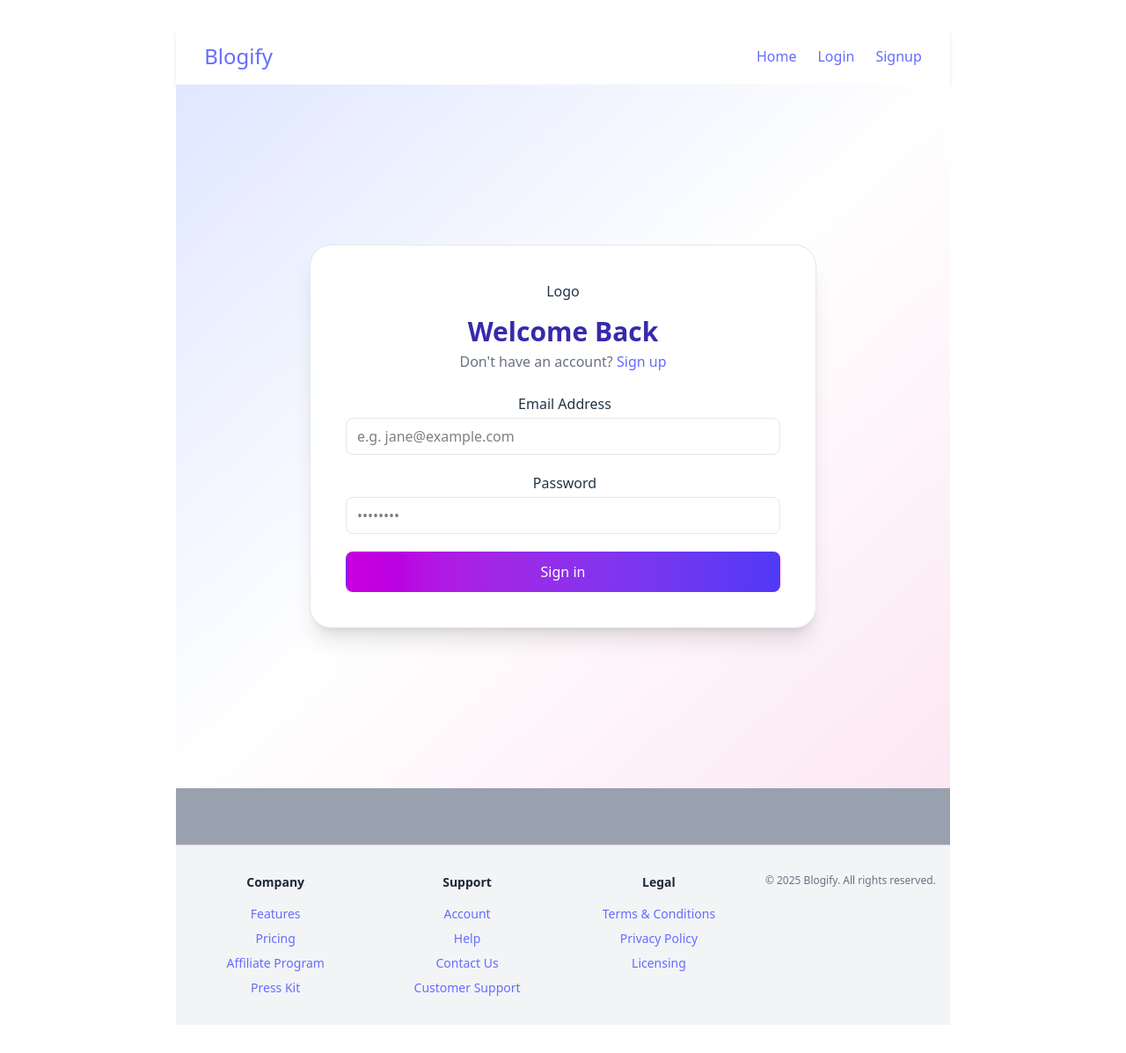
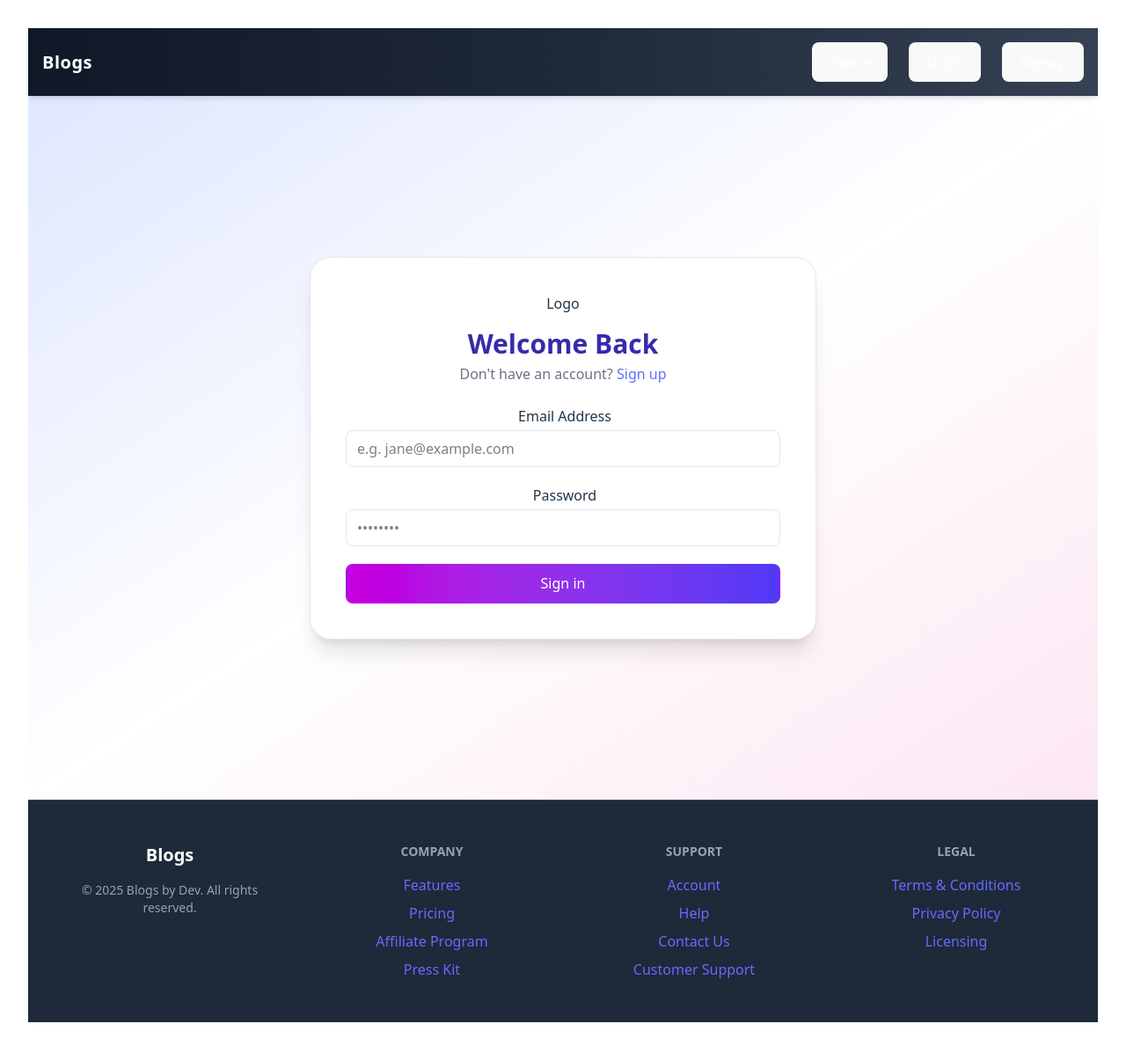
Before and after one commit to DEVRAJ-20/BlogApp, a React (Vite) app: page /login in a window 1280 px wide. Shown: the whole page at 88% size. Built offline with nearby package versions, Linux system fonts and the light colour scheme; no server answers.

Commit message:
changes made

```diff
--- a/src/Components/Footer/Footer.jsx
+++ b/src/Components/Footer/Footer.jsx
@@ -3,39 +3,49 @@ import { Link } from 'react-router-dom';
 
 function Footer() {
     return (
-    <footer className="bg-gray-100 border-t border-gray-300 py-8 mt-16">
-      <div className="max-w-7xl mx-auto px-4 grid grid-cols-1 md:grid-cols-2 lg:grid-cols-4 gap-6 text-sm text-gray-700">
+        <footer className="bg-gray-800 text-gray-300 py-12 border-t border-gray-700">
+            <div className="max-w-7xl mx-auto px-4 sm:px-6 lg:px-8">
+                <div className="grid grid-cols-1 sm:grid-cols-2 md:grid-cols-4 gap-10">
+
+                    {/* About / Copyright */}
                     <div>
-          <h3 className="font-semibold mb-4 text-gray-800">Company</h3>
+                        <h3 className="text-xl font-semibold text-white mb-4">Blogs</h3>
+                        <p className="text-sm text-gray-400">
+                            &copy; {new Date().getFullYear()} Blogs by Dev. All rights reserved.
+                        </p>
+                    </div>
+
+                    {/* Company */}
+                    <div>
+                        <h4 className="text-sm font-semibold text-gray-400 uppercase mb-4">Company</h4>
                         <ul className="space-y-2">
-            <li><Link to="/">Features</Link></li>
-            <li><Link to="/">Pricing</Link></li>
-            <li><Link to="/">Affiliate Program</Link></li>
-            <li><Link to="/">Press Kit</Link></li>
+                            <li><Link to="/" className="hover:text-white transition">Features</Link></li>
+                            <li><Link to="/" className="hover:text-white transition">Pricing</Link></li>
+                            <li><Link to="/" className="hover:text-white transition">Affiliate Program</Link></li>
+                            <li><Link to="/" className="hover:text-white transition">Press Kit</Link></li>
                         </ul>
                     </div>
 
+                    {/* Support */}
                     <div>
-          <h3 className="font-semibold mb-4 text-gray-800">Support</h3>
+                        <h4 className="text-sm font-semibold text-gray-400 uppercase mb-4">Support</h4>
                         <ul className="space-y-2">
-            <li><Link to="/">Account</Link></li>
-            <li><Link to="/">Help</Link></li>
-            <li><Link to="/">Contact Us</Link></li>
-            <li><Link to="/">Customer Support</Link></li>
+                            <li><Link to="/" className="hover:text-white transition">Account</Link></li>
+                            <li><Link to="/" className="hover:text-white transition">Help</Link></li>
+                            <li><Link to="/" className="hover:text-white transition">Contact Us</Link></li>
+                            <li><Link to="/" className="hover:text-white transition">Customer Support</Link></li>
                         </ul>
                     </div>
 
+                    {/* Legal */}
                     <div>
-          <h3 className="font-semibold mb-4 text-gray-800">Legal</h3>
+                        <h4 className="text-sm font-semibold text-gray-400 uppercase mb-4">Legal</h4>
                         <ul className="space-y-2">
-            <li><Link to="/">Terms & Conditions</Link></li>
-            <li><Link to="/">Privacy Policy</Link></li>
-            <li><Link to="/">Licensing</Link></li>
+                            <li><Link to="/" className="hover:text-white transition">Terms & Conditions</Link></li>
+                            <li><Link to="/" className="hover:text-white transition">Privacy Policy</Link></li>
+                            <li><Link to="/" className="hover:text-white transition">Licensing</Link></li>
                         </ul>
                     </div>
-
-        <div className="text-gray-500 text-xs mt-6 lg:mt-0">
-          &copy; {new Date().getFullYear()} Blogify. All rights reserved.
                 </div>
             </div>
         </footer>
--- a/src/Components/Header/Header.jsx
+++ b/src/Components/Header/Header.jsx
@@ -1,22 +1,54 @@
-import React from 'react'
-import { Link } from 'react-router-dom'
+import React from 'react';
+import { Container, LogoutBtn } from "../index";
+import { Link, useNavigate } from "react-router-dom";
+import { useSelector } from "react-redux";
 
 function Header() {
+  const authStatus = useSelector((state) => state.auth?.status);
+  const navigate = useNavigate();
+
+  const navItems = [
+    { name: 'Home', slug: "/", active: true },
+    { name: "Login", slug: "/login", active: !authStatus },
+    { name: "Signup", slug: "/signup", active: !authStatus },
+    { name: "All Posts", slug: "/all-posts", active: authStatus },
+    { name: "Add Post", slug: "/add-post", active: authStatus },
+  ];
+
   return (
-    <header className="bg-white shadow-md py-4 px-8">
-      <div className="container mx-auto flex justify-between items-center">
-        <Link to="/" className="text-2xl font-bold text-indigo-700">
-          Blogify
-        </Link>
+    <header className="bg-gradient-to-r from-gray-900 via-gray-800 to-gray-700 shadow-md sticky top-0 z-50">
+      <Container>
+        <nav className="flex items-center justify-between py-4">
+          {/* Left: Site Title */}
+          <div className="text-white font-semibold text-lg sm:text-xl tracking-wide">
+            Blogs
+          </div>
 
-        <nav className="flex gap-6 text-indigo-900 font-medium">
-          <Link to="/" className="hover:text-fuchsia-600 transition">Home</Link>
-          <Link to="/login" className="hover:text-fuchsia-600 transition">Login</Link>
-          <Link to="/signup" className="hover:text-fuchsia-600 transition">Signup</Link>
+          {/* Right: Navigation */}
+          <ul className="flex items-center gap-6 text-white text-sm sm:text-base font-medium">
+            {navItems.map((item) =>
+              item.active ? (
+                <li key={item.name}>
+                  <button
+                    onClick={() => navigate(item.slug)}
+                    className="px-4 py-2 rounded-full hover:bg-white hover:text-gray-800 transition-all duration-200"
+                  >
+                    {item.name}
+                  </button>
+                </li>
+              ) : null
+            )}
+
+            {authStatus && (
+              <li>
+                <LogoutBtn />
+              </li>
+            )}
+          </ul>
         </nav>
-      </div>
+      </Container>
     </header>
-  )
+  );
 }
 
-export default Header
+export default Header;
--- a/src/Components/Post-form/PostForm.jsx
+++ b/src/Components/Post-form/PostForm.jsx
@@ -44,10 +44,13 @@ export default function PostForm({ post }) {
     } else {
       if (!file) return;
       data.featuredImage = file.$id;
+      console.log("Submitting Post with Data:", data, userData);
+
       const created = await appwriteService.createPost({
         ...data,
         userid: userData.$id,
       });
+      console.log("Created post:", created);
       if (created) navigate(`/post/${created.$id}`);
     }
   };
--- a/src/Components/PostCard.jsx
+++ b/src/Components/PostCard.jsx
@@ -1,31 +1,47 @@
-import React, { useState,useEffect } from 'react'
-import appwriteService from '../appwrite/Config'
-import {Link} from 'react-router-dom'
+import React from 'react';
+import appwriteService from '../appwrite/Config';
+import { Link } from 'react-router-dom';
+import { useSelector } from 'react-redux';
 
-function PostCard({ $id, title, featuredImage }) {
-  const imageUrl = appwriteService.getFilePreview(featuredImage) // should return a valid string URL
+function PostCard({ $id, title, featuredImage, user }) {
+  const imageUrl = appwriteService.getFilePreview(featuredImage);
+  const userData = useSelector((state) => state.auth.userData);
+
+  const handleDelete = async () => {
+    const confirmed = window.confirm("Are you sure you want to delete this post?");
+    if (confirmed) {
+      const deleted = await appwriteService.deletePost($id);
+      if (deleted) {
+        window.location.reload(); // Refresh the list
+      }
+    }
+  };
 
   return (
-    <Link to={`/post/${$id}`}>
-      <div className='w-full bg-gray-100 rounded-xl p-4'>
+    <div className='w-full bg-gray-100 rounded-xl p-4 relative'>
+      <Link to={`/post/${$id}`}>
         <div className='w-full justify-center mb-4'>
           {featuredImage ? (
-            <img
-              src={imageUrl}
-              alt={title}
-              className='rounded-xl'
-            />
+            <img src={imageUrl} alt={title} className='rounded-xl' />
           ) : (
             <div className='text-gray-500 italic'>No image available</div>
           )}
         </div>
         <h2 className='text-xl font-bold'>{title}</h2>
-      </div>
-    </Link>
-  )
+      </Link>
+
+      {/* Show delete button only if the logged-in user created the post */}
+      {userData?.$id === user && (
+  <button
+    onClick={handleDelete}
+    className="absolute top-2 right-2 px-2 py-1 text-xs bg-red-500 text-white rounded-md shadow hover:bg-red-600 transition duration-200"
+    title="Delete Post"
+  >
+    🗑️
+  </button>
+)}
+    </div>
+  );
 }
 
-
-
-
-export default PostCard
+export default PostCard;
--- a/src/Pages/AllPosts.jsx
+++ b/src/Pages/AllPosts.jsx
@@ -18,14 +18,16 @@ function AllPosts() {
   return (
     <div className="min-h-screen bg-gradient-to-br from-white via-pink-50 to-indigo-100 py-10">
       <Container>
-        <h1 className="text-3xl font-bold text-center mb-8 text-gray-800">All Posts</h1>
+        <h1 className="text-3xl font-bold text-center mb-8 text-gray-800">
+          All Posts
+        </h1>
 
         {loading ? (
           <div className="text-center text-lg text-gray-500">Loading posts...</div>
         ) : posts.length > 0 ? (
           <div className="grid grid-cols-1 sm:grid-cols-2 md:grid-cols-3 xl:grid-cols-4 gap-6">
             {posts.map((post) => (
-              <PostCard key={post.$id} {...post} />
+              <PostCard key={post.$id} {...post} user={post.user} />
             ))}
           </div>
         ) : (
--- a/src/Pages/Post.jsx
+++ b/src/Pages/Post.jsx
@@ -9,24 +9,18 @@ export default function Post() {
     const [post, setPost] = useState(null);
     const { slug } = useParams();
     const navigate = useNavigate();
-
     const userData = useSelector((state) => state.auth?.userData);
-
-
     const isAuthor = post && userData ? post.userid === userData.$id : false;
-
-
-
 
     useEffect(() => {
         if (slug) {
-
             appwriteService.getPost(slug).then((post) => {
-                console.log("Post from Appwrite:", post);
                 if (post) setPost(post);
                 else navigate("/");
             });
-        } else navigate("/");
+        } else {
+            navigate("/");
+        }
     }, [slug, navigate]);
 
     const deletePost = () => {
@@ -39,33 +33,47 @@ export default function Post() {
     };
 
     return post ? (
-        <div className="py-8">
+        <div className="py-10 bg-gradient-to-br from-white via-pink-50 to-indigo-100 min-h-screen">
             <Container>
-                <div className="w-full flex justify-center mb-4 relative border rounded-xl p-2">
+                <div className="w-full mx-auto max-w-4xl bg-white rounded-xl shadow-lg overflow-hidden">
+
+                    {/* Feature Image */}
+                    <div className="w-full bg-gray-100">
                         <img
                             src={appwriteService.getFilePreview(post.featuredImage)}
                             alt={post.title}
-                        className="rounded-xl"
+                            className="w-full max-h-[450px] object-contain object-center mx-auto bg-white"
                         />
+                    </div>
 
+                    {/* Post Content */}
+                    <div className="p-6">
+                        {/* Title & Buttons */}
+                        <div className="flex justify-between items-start mb-4">
+                            <h1 className="text-3xl font-bold text-gray-800">{post.title}</h1>
                             {isAuthor && (
-                        <div className="absolute right-6 top-6">
+                                <div className="flex gap-2">
                                     <Link to={`/edit-post/${post.$id}`}>
-                                <Button bgColor="bg-green-500" className="mr-3">
+                                        <Button bgColor="bg-green-500" className="text-sm px-3 py-1 rounded">
                                             Edit
                                         </Button>
                                     </Link>
-                            <Button bgColor="bg-red-500" onClick={deletePost}>
+                                    <Button
+                                        bgColor="bg-red-500"
+                                        className="text-sm px-3 py-1 rounded"
+                                        onClick={deletePost}
+                                    >
                                         Delete
                                     </Button>
                                 </div>
                             )}
                         </div>
-                <div className="w-full mb-6">
-                    <h1 className="text-2xl font-bold">{post.title}</h1>
+
+                        {/* Post Content HTML */}
+                        <div className="prose prose-lg max-w-none text-gray-700">
+                            {parse(post.content)}
                         </div>
-                <div className="browser-css">
-                    {parse(post.content)}
+                    </div>
                 </div>
             </Container>
         </div>
--- a/src/appwrite/Config.js
+++ b/src/appwrite/Config.js
@@ -14,6 +14,7 @@ export class Service{
         this.bucket = new Storage(this.client);
     }
     async createPost({ title, slug, content, featuredImage, status, userid }) {
+        try {
             return await this.databases.createDocument(
                 conf.appwriteDatabaseId,
                 conf.appwriteCollectionId,
@@ -23,13 +24,20 @@ async createPost({ title, slug, content, featuredImage, status, userid }) {
                     content,
                     featuredImage,
                     status,
-            userid,
+                    user: userid,  // ✅ Rename this key to "user"
+                },
+                [
+                    Permission.read(Role.any()),
+                    Permission.update(Role.user(userid)),
+                    Permission.delete(Role.user(userid)),
+                ]
+            );
+        } catch (error) {
+            console.log("Appwrite service :: createPost :: error", error);
+            return false;
         }
-    );
     }
- catch (error) {
-            console.log("Appwrite serive :: createPost :: error", error);
-        }
+
 
 
     async updatePost(slug, {title, content, featuredImage, status}){
@@ -82,6 +90,7 @@ async createPost({ title, slug, content, featuredImage, status, userid }) {
 
     async getPosts(queries = [Query.equal("status", "active")]){
         try {
+            console.log("Fetching posts with query:", queries);
             return await this.databases.listDocuments(
                 conf.appwriteDatabaseId,
                 conf.appwriteCollectionId,
```
Lines whose indentation alone changed are shown as unchanged.
